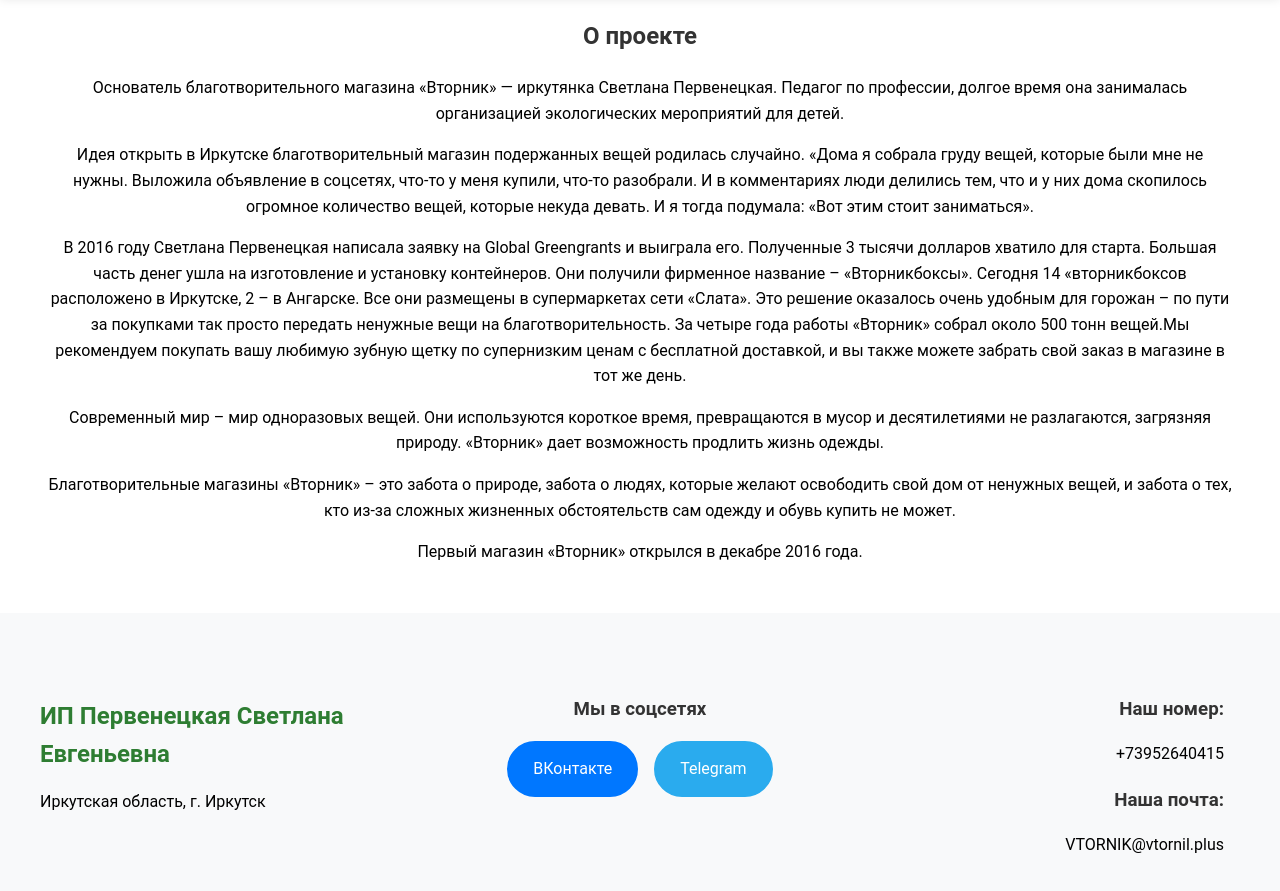
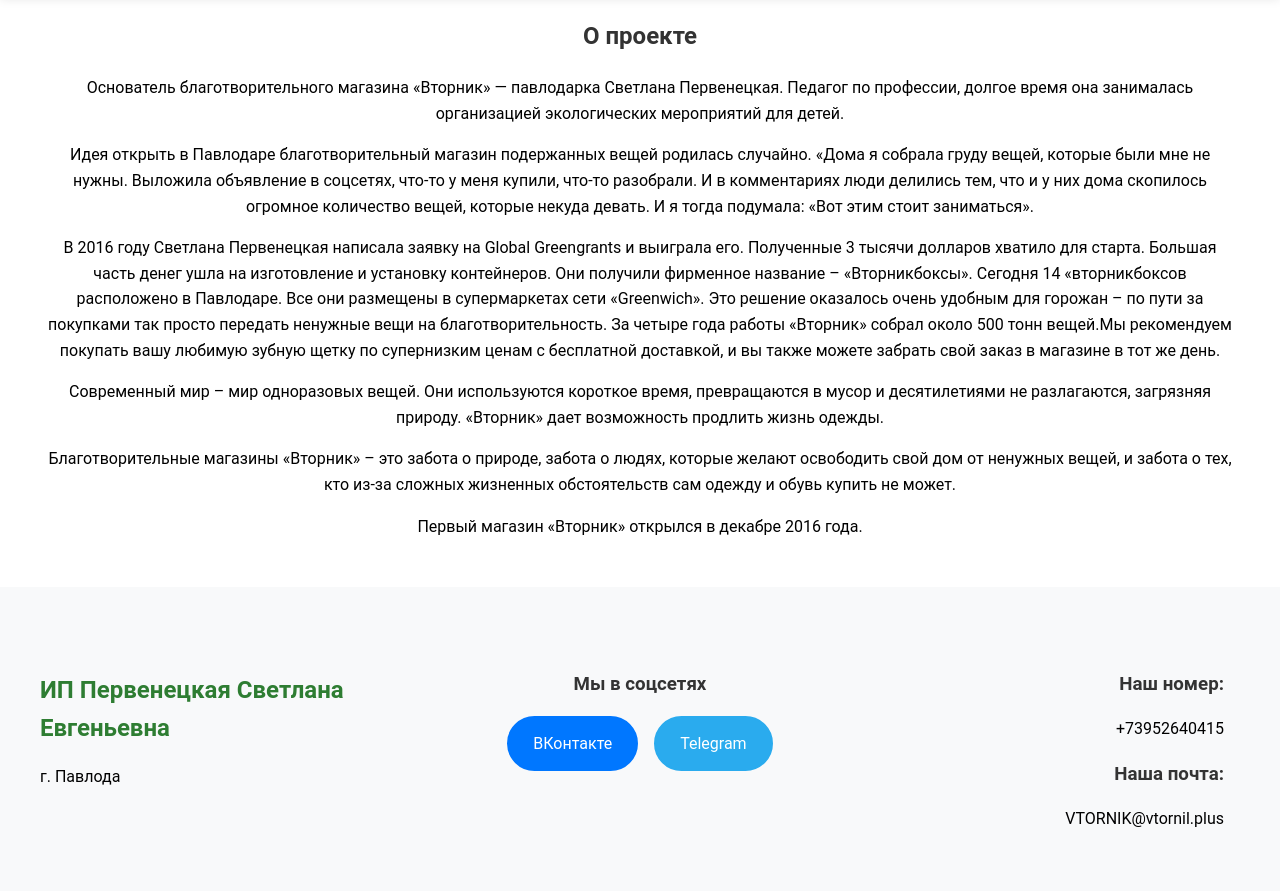
Before and after one commit to Irinapirosia/project, a plain HTML site: page about.html in a window 1280 px wide. Shown: the part 123-1014 px from the top of the page. Drawn offline with Linux system fonts and the light colour scheme.

Commit message:
Update about.html

```diff
--- a/about.html
+++ b/about.html
@@ -20,9 +20,9 @@
     <main>
         <section class="mission">
             <h2 class="h3-center">О проекте</h2>
-                <p class="p-center">Основатель благотворительного магазина «Вторник» — иркутянка Светлана Первенецкая. Педагог по профессии, долгое время она занималась организацией экологических мероприятий для детей.</p>
-                <p class="p-center">Идея открыть в Иркутске благотворительный магазин подержанных вещей родилась случайно. «Дома я собрала груду вещей, которые были мне не нужны. Выложила объявление в соцсетях, что-то у меня купили, что-то разобрали. И в комментариях люди делились тем, что и у них дома скопилось огромное количество вещей, которые некуда девать. И я тогда подумала: «Вот этим стоит заниматься».</p>
-                <p class="p-center">В 2016 году Светлана Первенецкая написала заявку на Global Greengrants и выиграла его. Полученные 3 тысячи долларов хватило для старта. Большая часть денег ушла на изготовление и установку контейнеров. Они получили фирменное название – «Вторникбоксы». Сегодня 14 «вторникбоксов расположено в Иркутске, 2 – в Ангарске. Все они размещены в супермаркетах сети «Слата». Это решение оказалось очень удобным для горожан – по пути за покупками так просто передать ненужные вещи на благотворительность. За четыре года работы «Вторник» собрал около 500 тонн вещей.Мы рекомендуем покупать вашу любимую зубную щетку по супернизким ценам с бесплатной доставкой, и вы также можете забрать свой заказ в магазине в тот же день.</p>
+                <p class="p-center">Основатель благотворительного магазина «Вторник» — павлодарка Светлана Первенецкая. Педагог по профессии, долгое время она занималась организацией экологических мероприятий для детей.</p>
+                <p class="p-center">Идея открыть в Павлодаре благотворительный магазин подержанных вещей родилась случайно. «Дома я собрала груду вещей, которые были мне не нужны. Выложила объявление в соцсетях, что-то у меня купили, что-то разобрали. И в комментариях люди делились тем, что и у них дома скопилось огромное количество вещей, которые некуда девать. И я тогда подумала: «Вот этим стоит заниматься».</p>
+                <p class="p-center">В 2016 году Светлана Первенецкая написала заявку на Global Greengrants и выиграла его. Полученные 3 тысячи долларов хватило для старта. Большая часть денег ушла на изготовление и установку контейнеров. Они получили фирменное название – «Вторникбоксы». Сегодня 14 «вторникбоксов расположено в Павлодаре. Все они размещены в супермаркетах сети «Greenwich». Это решение оказалось очень удобным для горожан – по пути за покупками так просто передать ненужные вещи на благотворительность. За четыре года работы «Вторник» собрал около 500 тонн вещей.Мы рекомендуем покупать вашу любимую зубную щетку по супернизким ценам с бесплатной доставкой, и вы также можете забрать свой заказ в магазине в тот же день.</p>
                 <p class="p-center">Современный мир – мир одноразовых вещей. Они используются короткое время, превращаются в мусор и десятилетиями не разлагаются, загрязняя природу. «Вторник» дает возможность продлить жизнь одежды.</p>
                 <p class="p-center">Благотворительные магазины «Вторник» – это забота о природе, забота о людях, которые желают освободить свой дом от ненужных вещей, и забота о тех, кто из-за сложных жизненных обстоятельств сам одежду и обувь купить не может.</p>
                 <p class="p-center">Первый магазин «Вторник» открылся в декабре 2016 года.</p>
@@ -35,7 +35,7 @@
             <!-- Блок о ИП -->
             <div class="ip-info">
                 <h2>ИП Первенецкая Светлана Евгеньевна</h2>
-                <p>Иркутская область, г. Иркутск</p>
+                <p>г. Павлода</p>
             </div>
 
             <!-- Соцети -->
```
